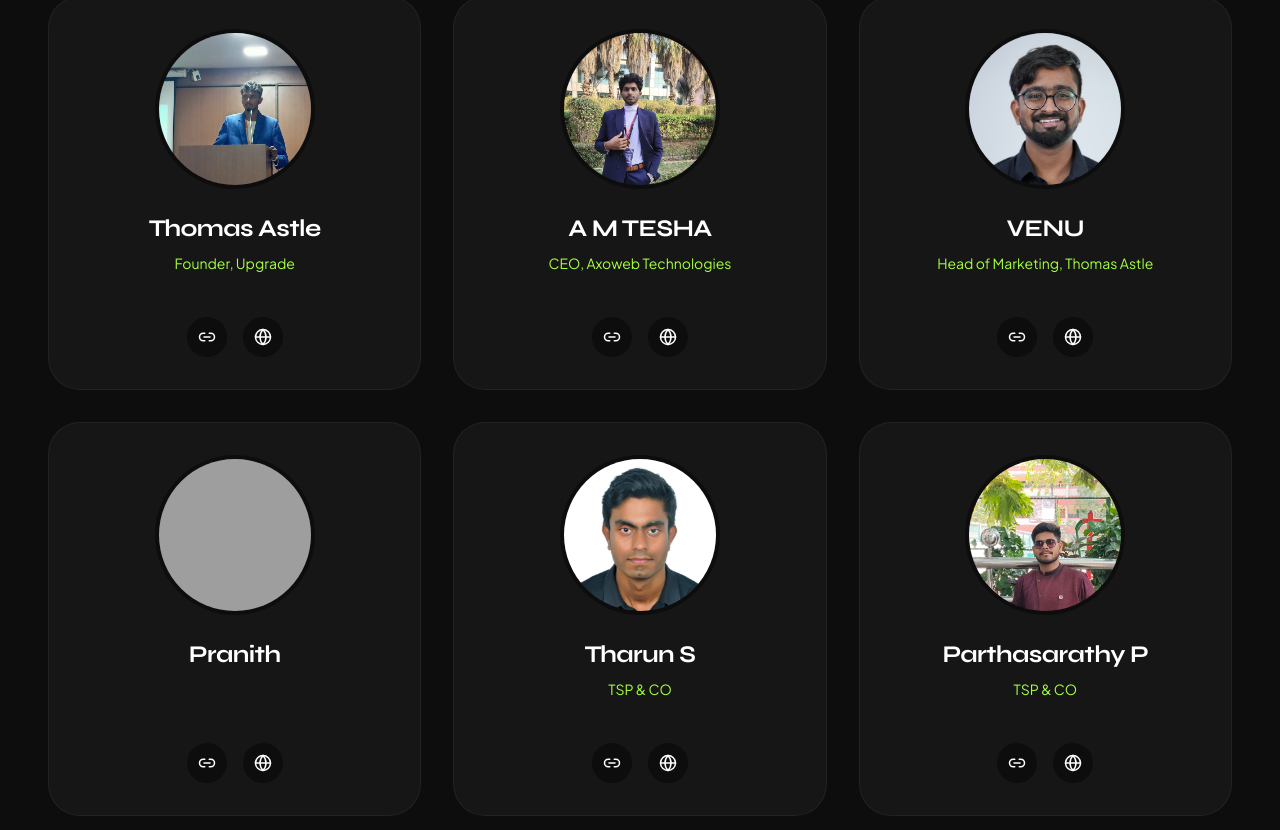
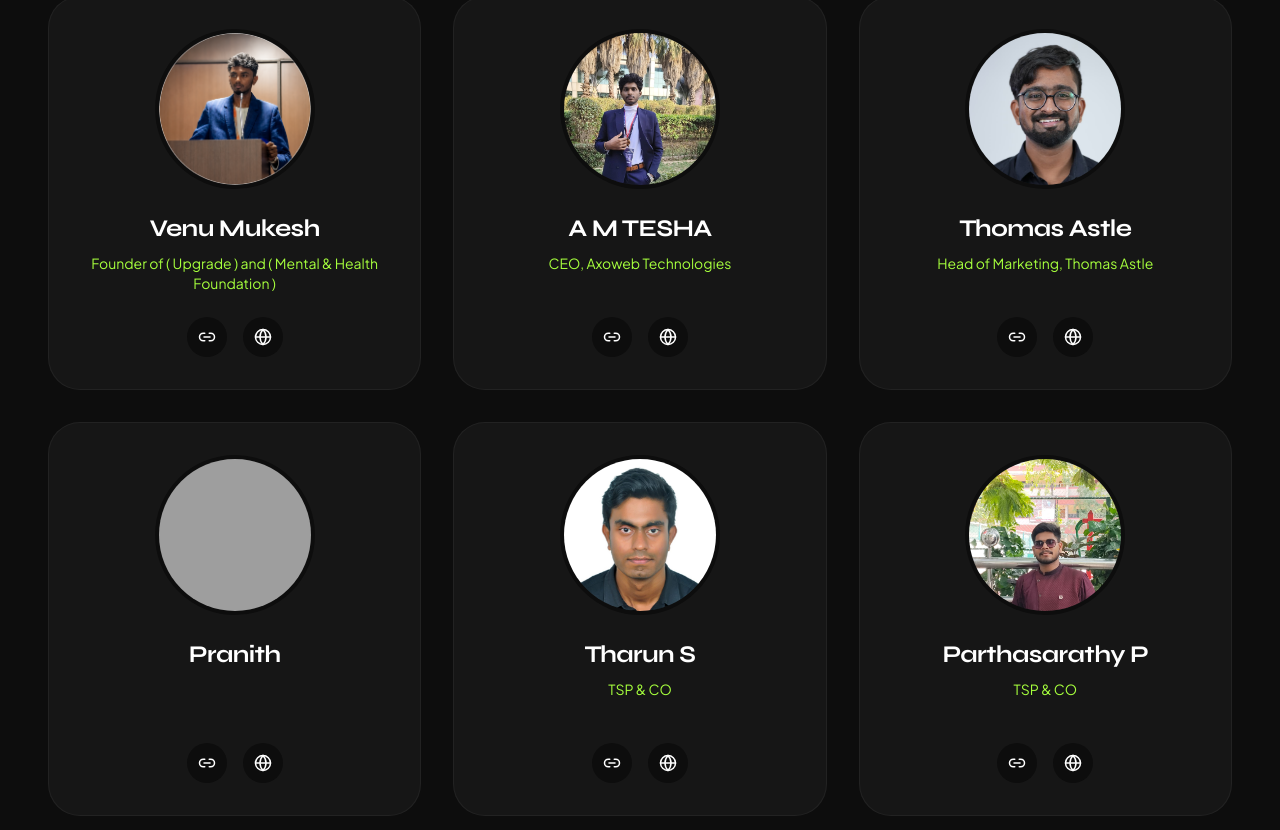
Before and after one commit to Tesha1578/avenza-1, a React (Vite) app: page / in a window 1280 px wide. Shown: the part 11030-11860 px from the top of the page. Built offline with nearby package versions, Linux system fonts and the light colour scheme; grey boxes are pictures that could not be loaded.

Commit message:
feat: update card 1 to Venu Mukesh with new photo, card 3 to Thomas Astle

```diff
--- a/src/components/Team.tsx
+++ b/src/components/Team.tsx
@@ -6,13 +6,13 @@ import photo1 from '../../assets/5th-1.jpeg';
 import photo2 from '../../assets/5th.jpeg';
 import photo3 from '../../assets/3rd.jpeg';
 import photo4 from '../../assets/axoweb_ceo.jpeg';
-import photo5 from '../../assets/1st.jpeg';
+import venuMukeshPhoto from '../../assets/venu-mukesh.png';
 
 const team = [
   {
-    name: 'Thomas Astle',
-    role: 'Founder, Upgrade',
-    image: photo5,
+    name: 'Venu Mukesh',
+    role: 'Founder of ( Upgrade ) and ( Mental & Health Foundation )',
+    image: venuMukeshPhoto,
   },
   {
     name: 'A M TESHA',
@@ -20,7 +20,7 @@ const team = [
     image: photo4,
   },
   {
-    name: 'VENU',
+    name: 'Thomas Astle',
     role: 'Head of Marketing, Thomas Astle',
     image: photo3,
   },
```
Also changed, not shown: assets/venu-mukesh.png (added).
